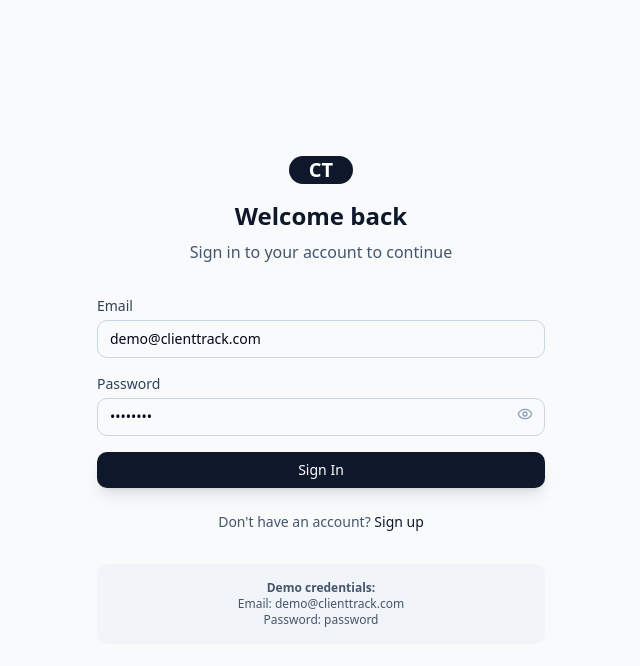
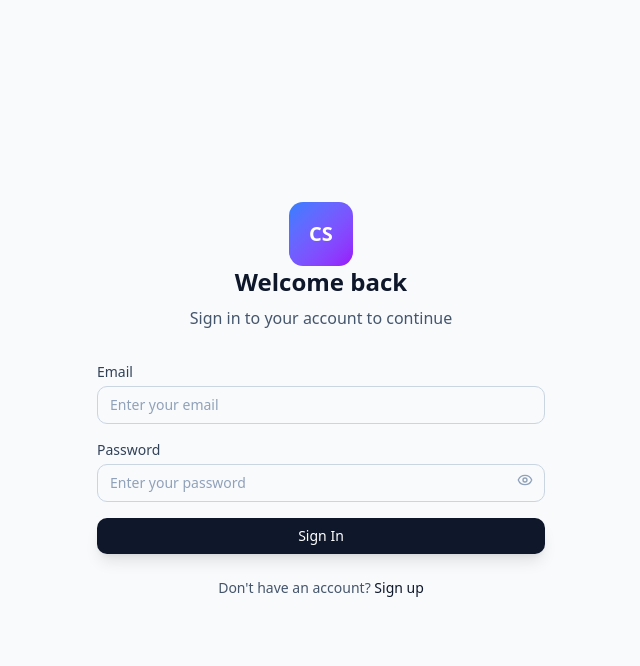
Before and after one commit to codewithAntony/cliently4us, a React (Vite) app in the folder frontend/: page /auth in a window 1280 px wide. Shown: the top 666 px of the page, without its empty margins (319-959 px from the left). Built offline with nearby package versions, Linux system fonts and the light colour scheme.

Commit message:
made some updates  on the ui in registration and login pages

```diff
--- a/frontend/src/components/auth/LoginForm.tsx
+++ b/frontend/src/components/auth/LoginForm.tsx
@@ -11,8 +11,8 @@ interface LoginFormProps {
 }
 
 export const LoginForm: React.FC<LoginFormProps> = ({ onSwitchToRegister }) => {
-    const [email, setEmail] = useState('demo@clienttrack.com')
-    const [password, setPassword] = useState('password')
+    const [email, setEmail] = useState('')
+    const [password, setPassword] = useState('')
     const [showPassword, setShowPassword] = useState(false)
     const [errors, setErrors] = useState<{ email?: String; password?: string }>
     ({})
@@ -51,6 +51,7 @@ export const LoginForm: React.FC<LoginFormProps> = ({ onSwitchToRegister }) => {
       try {
         await login(email, password)
         addToast('success', 'Welcome back!', 'You have successfully signed in.')
+        navigate("/dashboard")
       } catch (error) {
         addToast('error', 'Login failed', error instanceof Error ? error.message : 'Invalid credentials')
       } finally {
@@ -61,9 +62,9 @@ export const LoginForm: React.FC<LoginFormProps> = ({ onSwitchToRegister }) => {
   return (
     <div className='w-full max-w-md'>
       <div className='text-center mb-8'>
-        <div className='w-16 4-16 bg-slate-900 dark:bg-slate-100 rounded-xl flex items-center justify-center mx-auto mb-4'>
-          <span className='text-white dark:text-slate-900 font-bold text-xl'>CT</span>
-        </div>
+        <div className="w-16 h-16  bg-gradient-to-br from-blue-500 to-purple-600 rounded-xl flex items-center justify-center mx-auto mb-4'">
+            <span className="text-white font-bold text-xl">CS</span>
+            </div>
         <h2 className='text-2xl font-bold text-slate-900 dark:text-slate-100'>Welcome back</h2>
         <p className='text-slate-600 dark:text-slate-400 mt-2'>Sign in to your account to continue</p>
       </div>
@@ -111,14 +112,6 @@ export const LoginForm: React.FC<LoginFormProps> = ({ onSwitchToRegister }) => {
             </button>
         </p>
       </div>
-
-      <div className='mt-8 p-4 bg-slate-100 dark:bg-slate-800 rounded-lg'>
-        <p className='text-xs text-slate-600 dark:text-slate-400 text-center'>
-          <strong>Demo credentials:</strong><br />
-          Email: demo@clienttrack.com<br />
-          Password: password
-        </p>
-      </div>
     </div>
   )
 }
--- a/frontend/src/components/auth/RegisterForm.tsx
+++ b/frontend/src/components/auth/RegisterForm.tsx
@@ -68,13 +68,13 @@ export const RegisterForm: React.FC<RegisterFormProps> = ({ onSwitchToLogin }) =
     return (
         <div className='w-full max-w-md'>
             <div className='text-center mb-8'>
-                <div className='w-16 h-16 bg-slate-900 dark:bg-slate-100 rounded-xl flex items-center justify-center mx-auto mb-4'>
-                    <span className='text-white dark:text-slate-900 font-bold text-xl'>CT</span>
-                </div>
+                <div className="w-16 h-16  bg-gradient-to-br from-blue-500 to-purple-600 rounded-xl flex items-center justify-center mx-auto mb-4'">
+            <span className="text-white font-bold text-xl">CS</span>
+            </div>
                 <h2 className='text-2xl font-bold text-slate-900 dark:text-slate-100'>
                     Create your account
                 </h2>
-                <p className='text-slate-600 dark:text-slate-400 mt-2'>Join ClientTrack Pro to manage your clients</p>
+                <p className='text-slate-600 dark:text-slate-400 mt-2'>Join ClientSight to manage your clients</p>
             </div>
 
             <form onSubmit={handleSubmit} className='space-y-4'>
```
